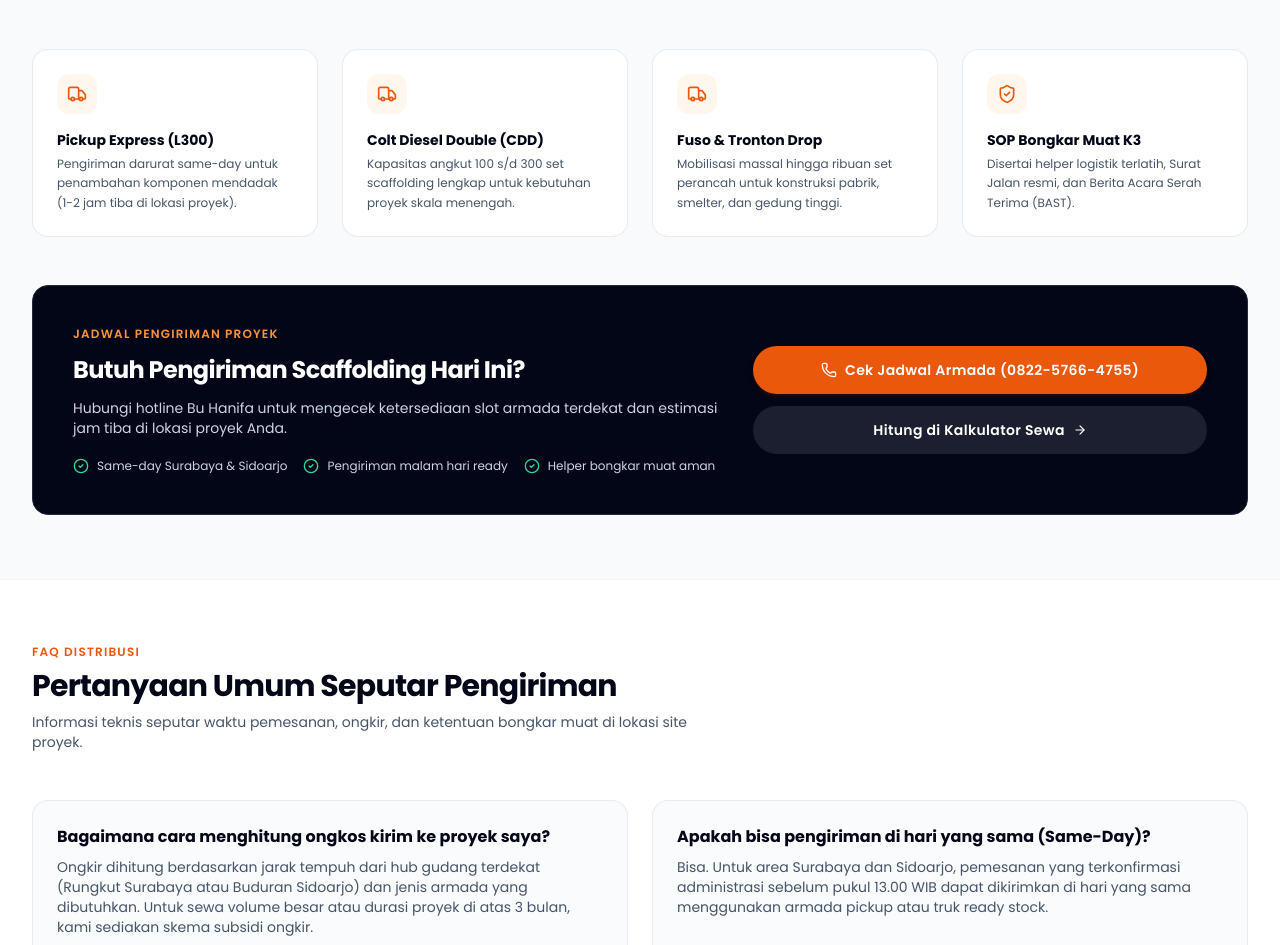
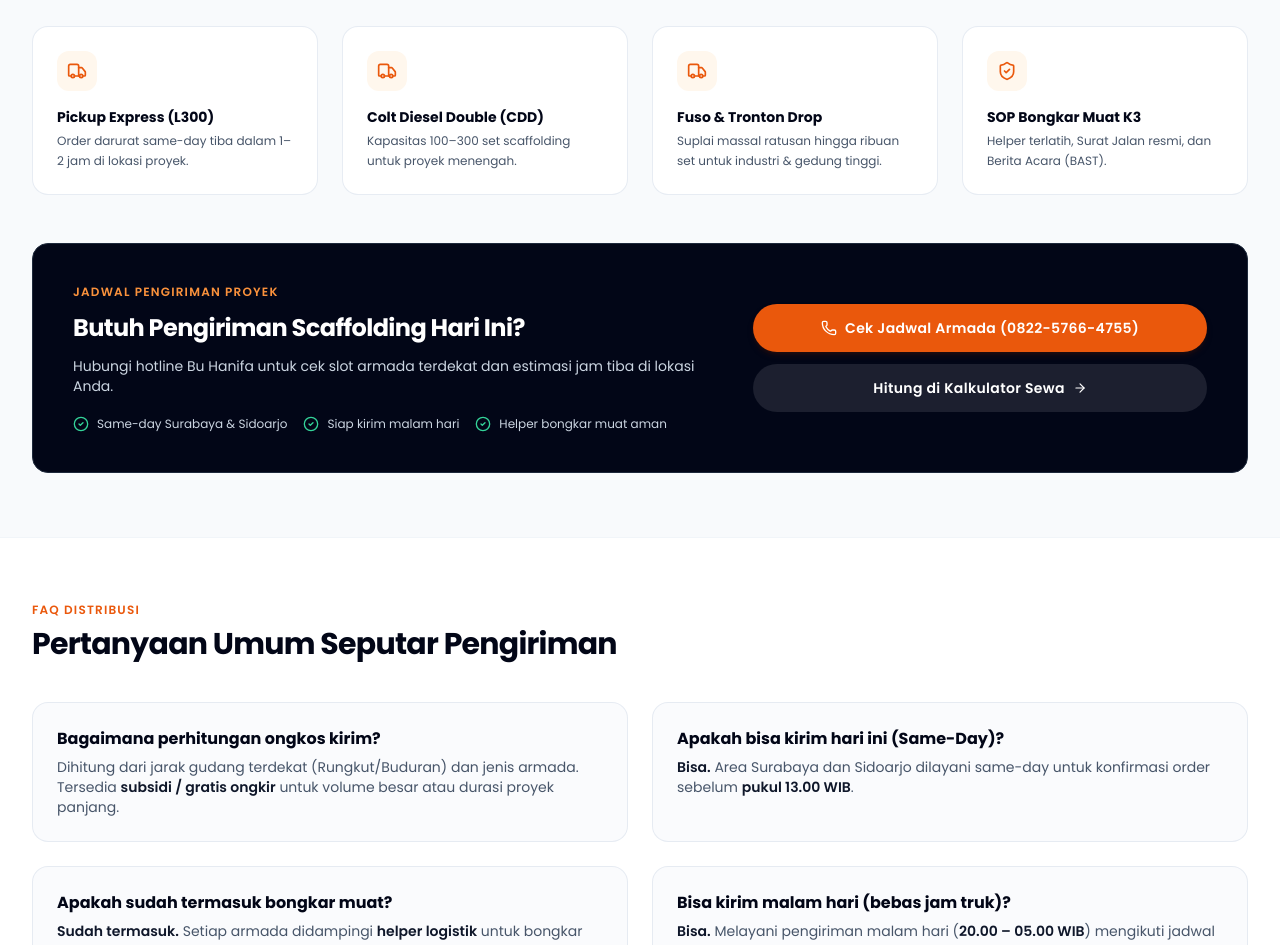
Before and after one commit to ongkipro/mscscaffolding, a Next.js app: page /area-layanan in a window 1280 px wide. Shown: the part 2087-3032 px from the top of the page. Built offline with nearby package versions, Linux system fonts and the light colour scheme.

Commit message:
refactor: simplify area-layanan copy, fleet specs, and logistics FAQ

```diff
--- a/src/app/area-layanan/page.tsx
+++ b/src/app/area-layanan/page.tsx
@@ -263,7 +263,7 @@ export default async function AreaLayananPage() {
               Pengiriman Tepat Waktu Langsung ke Titik Proyek
             </h2>
             <p className="text-slate-600 text-sm mt-2 leading-relaxed">
-              Kami mengoperasikan armada mandiri dari pickup ringan hingga fuso tronton untuk menjamin ketersediaan material di site proyek Anda tanpa risiko keterlambatan pekerjaan.
+              Armada mandiri siap kirim langsung ke site proyek Anda tanpa risiko keterlambatan pekerjaan.
             </p>
           </div>
 
@@ -274,7 +274,7 @@ export default async function AreaLayananPage() {
               </div>
               <h3 className="font-bold text-slate-950 text-sm mb-1">Pickup Express (L300)</h3>
               <p className="text-xs text-slate-600 leading-relaxed">
-                Pengiriman darurat same-day untuk penambahan komponen mendadak (1-2 jam tiba di lokasi proyek).
+                Order darurat same-day tiba dalam 1–2 jam di lokasi proyek.
               </p>
             </div>
 
@@ -284,7 +284,7 @@ export default async function AreaLayananPage() {
               </div>
               <h3 className="font-bold text-slate-950 text-sm mb-1">Colt Diesel Double (CDD)</h3>
               <p className="text-xs text-slate-600 leading-relaxed">
-                Kapasitas angkut 100 s/d 300 set scaffolding lengkap untuk kebutuhan proyek skala menengah.
+                Kapasitas 100–300 set scaffolding untuk proyek menengah.
               </p>
             </div>
 
@@ -294,7 +294,7 @@ export default async function AreaLayananPage() {
               </div>
               <h3 className="font-bold text-slate-950 text-sm mb-1">Fuso & Tronton Drop</h3>
               <p className="text-xs text-slate-600 leading-relaxed">
-                Mobilisasi massal hingga ribuan set perancah untuk konstruksi pabrik, smelter, dan gedung tinggi.
+                Suplai massal ratusan hingga ribuan set untuk industri & gedung tinggi.
               </p>
             </div>
 
@@ -304,7 +304,7 @@ export default async function AreaLayananPage() {
               </div>
               <h3 className="font-bold text-slate-950 text-sm mb-1">SOP Bongkar Muat K3</h3>
               <p className="text-xs text-slate-600 leading-relaxed">
-                Disertai helper logistik terlatih, Surat Jalan resmi, dan Berita Acara Serah Terima (BAST).
+                Helper terlatih, Surat Jalan resmi, dan Berita Acara (BAST).
               </p>
             </div>
           </div>
@@ -320,7 +320,7 @@ export default async function AreaLayananPage() {
                   Butuh Pengiriman Scaffolding Hari Ini?
                 </h3>
                 <p className="text-xs sm:text-sm text-slate-300 leading-relaxed">
-                  Hubungi hotline Bu Hanifa untuk mengecek ketersediaan slot armada terdekat dan estimasi jam tiba di lokasi proyek Anda.
+                  Hubungi hotline Bu Hanifa untuk cek slot armada terdekat dan estimasi jam tiba di lokasi Anda.
                 </p>
                 <div className="flex flex-wrap gap-4 pt-2 text-xs text-slate-300">
                   <div className="flex items-center gap-2">
@@ -329,7 +329,7 @@ export default async function AreaLayananPage() {
                   </div>
                   <div className="flex items-center gap-2">
                     <CheckCircle2 className="w-4 h-4 text-emerald-400 shrink-0" />
-                    <span>Pengiriman malam hari ready</span>
+                    <span>Siap kirim malam hari</span>
                   </div>
                   <div className="flex items-center gap-2">
                     <CheckCircle2 className="w-4 h-4 text-emerald-400 shrink-0" />
@@ -366,52 +366,49 @@ export default async function AreaLayananPage() {
       {/* Logistics FAQ */}
       <section className="py-16 bg-white border-t border-slate-100">
         <div className="max-w-7xl mx-auto px-4 sm:px-6 lg:px-8">
-          <div className="max-w-2xl mb-12">
+          <div className="max-w-2xl mb-10">
             <span className="text-xs uppercase tracking-widest text-orange-600 font-semibold mb-2 block">
               FAQ Distribusi
             </span>
             <h2 className="text-2xl sm:text-3xl font-bold text-slate-950 tracking-tight">
               Pertanyaan Umum Seputar Pengiriman
             </h2>
-            <p className="text-slate-600 text-sm mt-2">
-              Informasi teknis seputar waktu pemesanan, ongkir, dan ketentuan bongkar muat di lokasi site proyek.
-            </p>
           </div>
 
-          <div className="grid grid-cols-1 md:grid-cols-2 gap-6">
-            <div className="p-6 rounded-2xl bg-slate-50/70 border border-slate-200/80">
-              <h3 className="font-bold text-slate-950 text-sm sm:text-base mb-2">
-                Bagaimana cara menghitung ongkos kirim ke proyek saya?
+          <div className="grid grid-cols-1 md:grid-cols-2 gap-4 sm:gap-6">
+            <div className="p-5 sm:p-6 rounded-2xl bg-slate-50/70 border border-slate-200/80">
+              <h3 className="font-bold text-slate-950 text-sm sm:text-base mb-1.5">
+                Bagaimana perhitungan ongkos kirim?
               </h3>
               <p className="text-xs sm:text-sm text-slate-600 leading-relaxed">
-                Ongkir dihitung berdasarkan jarak tempuh dari hub gudang terdekat (Rungkut Surabaya atau Buduran Sidoarjo) dan jenis armada yang dibutuhkan. Untuk sewa volume besar atau durasi proyek di atas 3 bulan, kami sediakan skema subsidi ongkir.
+                Dihitung dari jarak gudang terdekat (Rungkut/Buduran) dan jenis armada. Tersedia <strong className="text-slate-900 font-semibold">subsidi / gratis ongkir</strong> untuk volume besar atau durasi proyek panjang.
               </p>
             </div>
 
-            <div className="p-6 rounded-2xl bg-slate-50/70 border border-slate-200/80">
-              <h3 className="font-bold text-slate-950 text-sm sm:text-base mb-2">
-                Apakah bisa pengiriman di hari yang sama (Same-Day)?
+            <div className="p-5 sm:p-6 rounded-2xl bg-slate-50/70 border border-slate-200/80">
+              <h3 className="font-bold text-slate-950 text-sm sm:text-base mb-1.5">
+                Apakah bisa kirim hari ini (Same-Day)?
               </h3>
               <p className="text-xs sm:text-sm text-slate-600 leading-relaxed">
-                Bisa. Untuk area Surabaya dan Sidoarjo, pemesanan yang terkonfirmasi administrasi sebelum pukul 13.00 WIB dapat dikirimkan di hari yang sama menggunakan armada pickup atau truk ready stock.
+                <strong className="text-slate-900 font-semibold">Bisa.</strong> Area Surabaya dan Sidoarjo dilayani same-day untuk konfirmasi order sebelum <strong className="text-slate-900 font-semibold">pukul 13.00 WIB</strong>.
               </p>
             </div>
 
-            <div className="p-6 rounded-2xl bg-slate-50/70 border border-slate-200/80">
-              <h3 className="font-bold text-slate-950 text-sm sm:text-base mb-2">
-                Apakah pengiriman sudah termasuk helper bongkar muat?
+            <div className="p-5 sm:p-6 rounded-2xl bg-slate-50/70 border border-slate-200/80">
+              <h3 className="font-bold text-slate-950 text-sm sm:text-base mb-1.5">
+                Apakah sudah termasuk bongkar muat?
               </h3>
               <p className="text-xs sm:text-sm text-slate-600 leading-relaxed">
-                Ya, setiap pengiriman armada MSC didampingi helper logistik terlatih untuk menurunkan dan menata komponen perancah secara aman di area drop site proyek Anda.
+                <strong className="text-slate-900 font-semibold">Sudah termasuk.</strong> Setiap armada didampingi <strong className="text-slate-900 font-semibold">helper logistik</strong> untuk bongkar dan penataan aman di titik drop proyek.
               </p>
             </div>
 
-            <div className="p-6 rounded-2xl bg-slate-50/70 border border-slate-200/80">
-              <h3 className="font-bold text-slate-950 text-sm sm:text-base mb-2">
-                Bagaimana jika proyek memiliki jam larangan truk siang hari?
+            <div className="p-5 sm:p-6 rounded-2xl bg-slate-50/70 border border-slate-200/80">
+              <h3 className="font-bold text-slate-950 text-sm sm:text-base mb-1.5">
+                Bisa kirim malam hari (bebas jam truk)?
               </h3>
               <p className="text-xs sm:text-sm text-slate-600 leading-relaxed">
-                Kami melayani pengiriman malam hari atau dini hari (20.00 – 05.00 WIB) sesuai jadwal izin masuk kendaraan berat di lokasi proyek Anda, tanpa biaya lembur tambahan.
+                <strong className="text-slate-900 font-semibold">Bisa.</strong> Melayani pengiriman malam hari (<strong className="text-slate-900 font-semibold">20.00 – 05.00 WIB</strong>) mengikuti jadwal izin masuk truk proyek tanpa biaya tambahan.
               </p>
             </div>
           </div>
```
